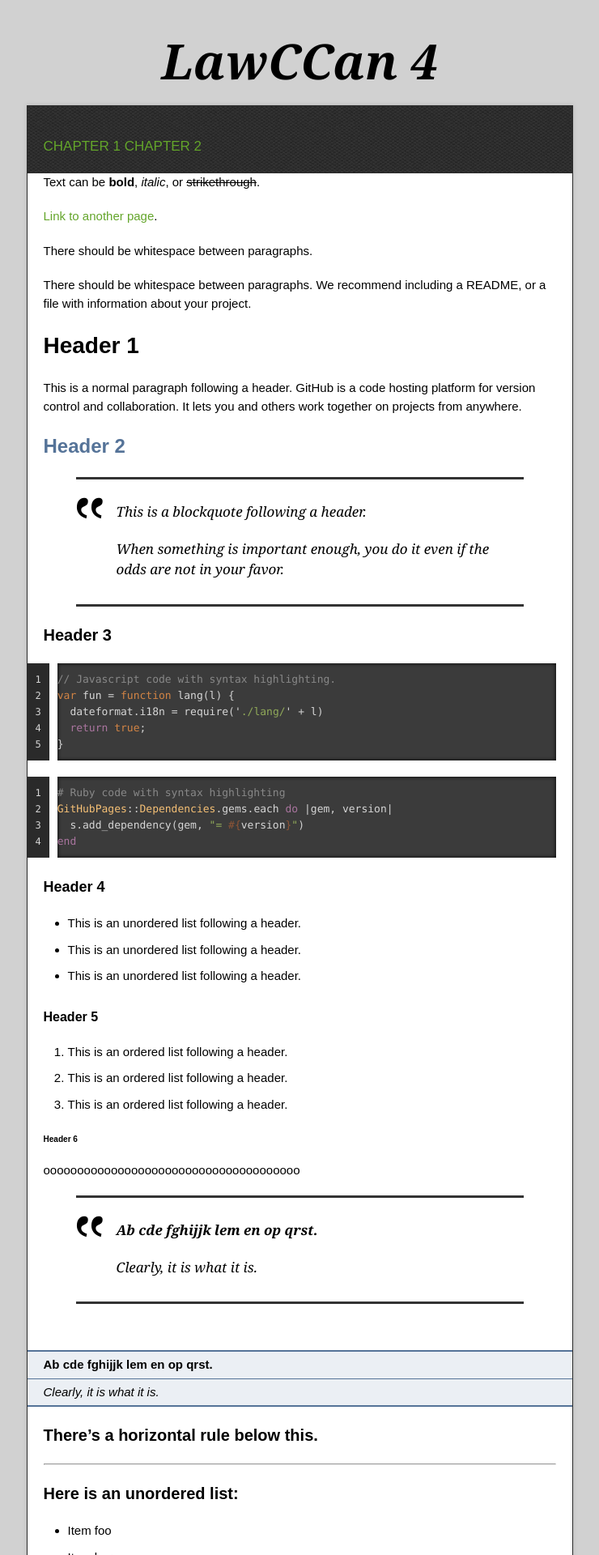
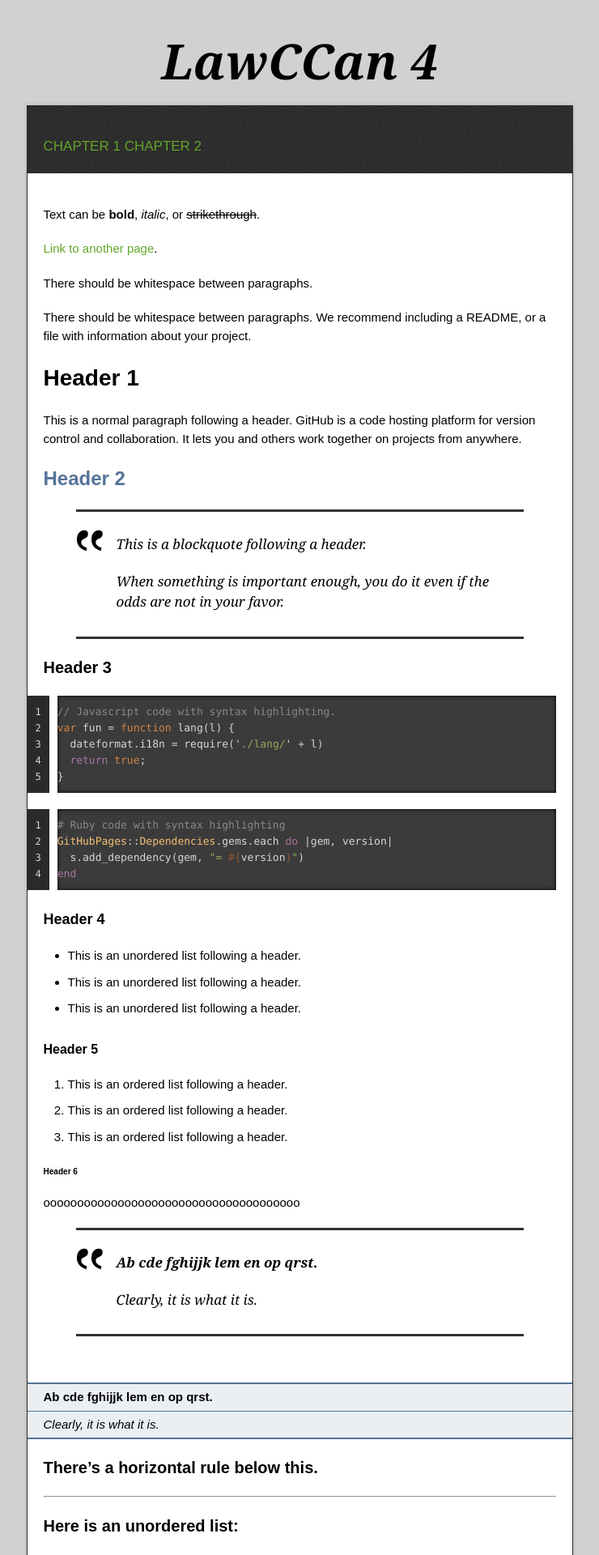
Before and after one commit to LoCCan4/loccan4.github.io, a Jekyll site: the page built from index.md, in a window 1280 px wide. Shown: the top 1920 px of the page at 81% size, without its empty margins (270-1010 px from the left). Built offline with Jekyll 4.4.1, drawn with Linux system fonts in a browser that asks for light colours.

Commit message:
Update jekyll-theme-time-machine.scss

```diff
--- a/_sass/jekyll-theme-time-machine.scss
+++ b/_sass/jekyll-theme-time-machine.scss
@@ -53,7 +53,7 @@ p.tagline {
 
 #main {
   margin-top: 20px;
-  padding: 0 20px 90px;
+  padding: 25px 20px 90px;
   background-color: #fff;
 }
 
```
